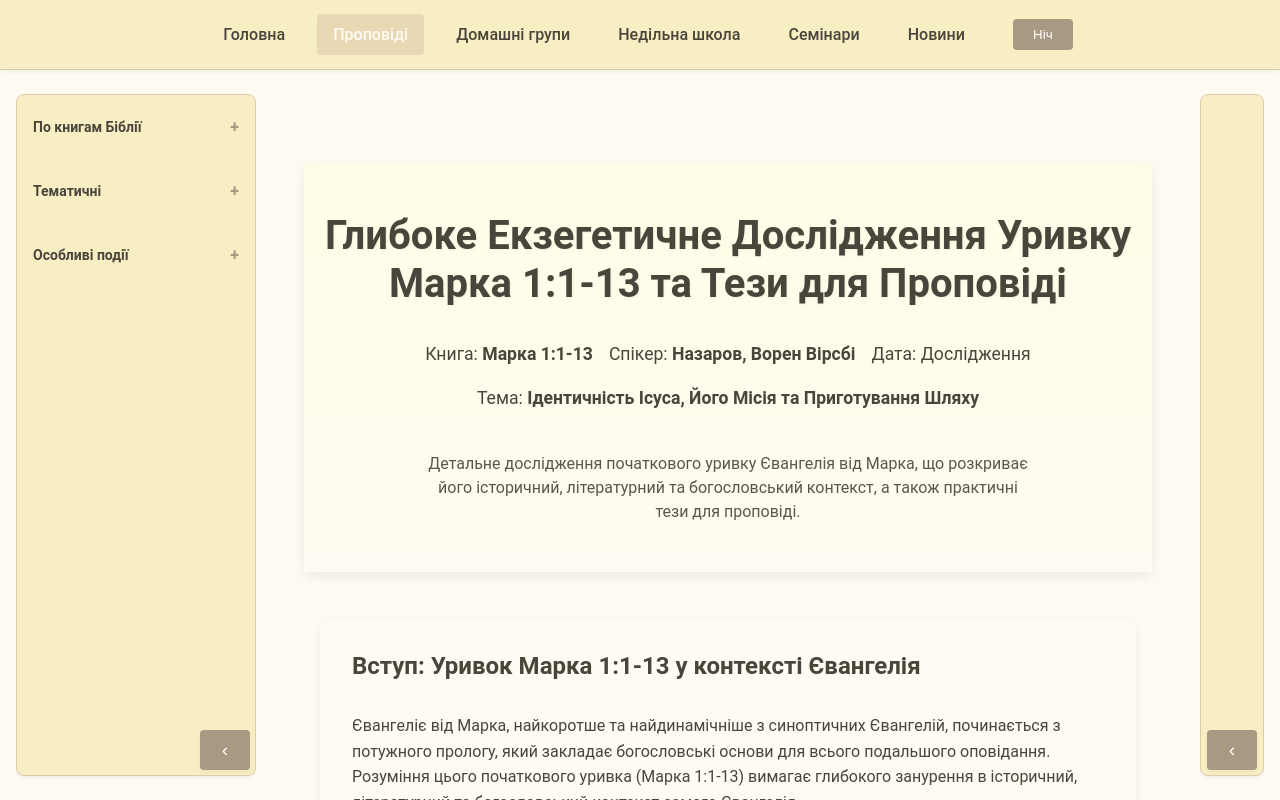
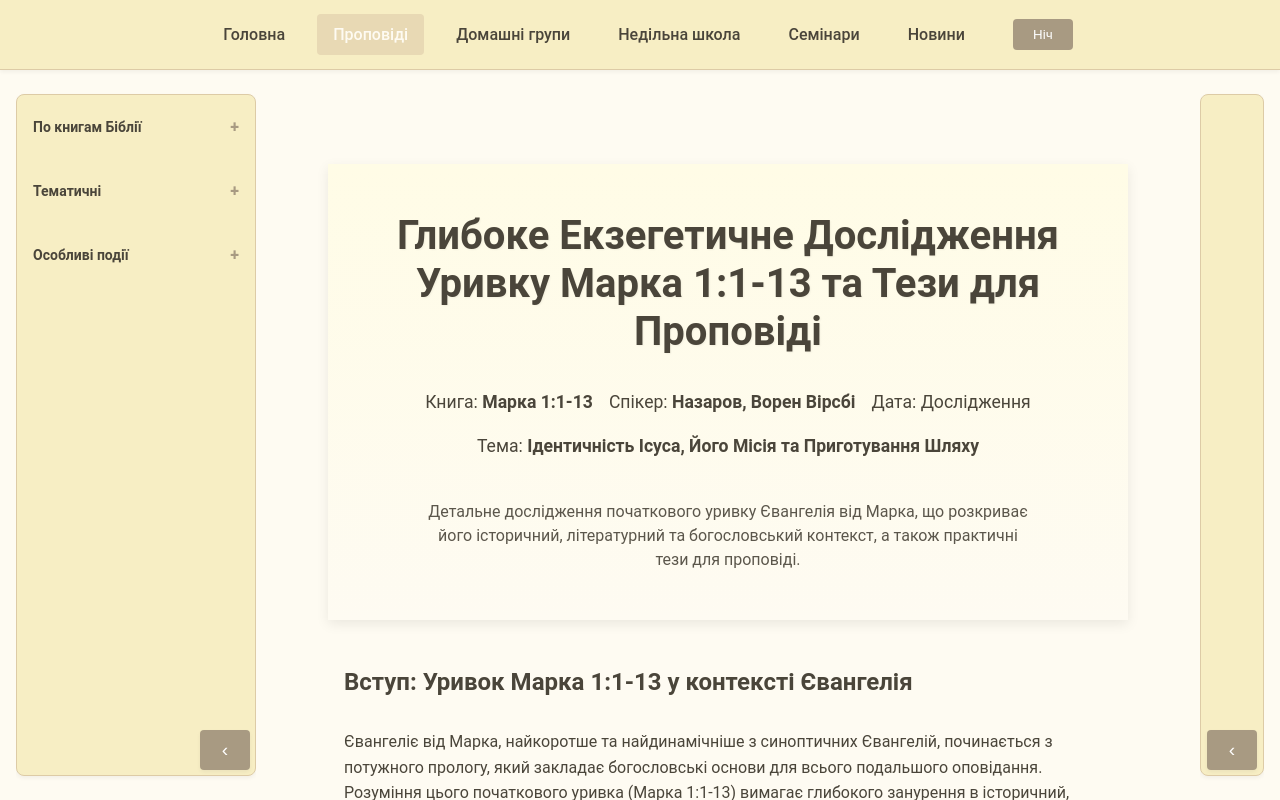
Before and after one commit to AntOn2415/grow-in-life, a React (Create React App) app: page /grow-in-life/sermons in a window 1280 px wide. Built offline with nearby package versions, Linux system fonts and the light colour scheme.

Commit message:
править секціі

```diff
--- a/src/components/Common/Card/Card.styled.jsx
+++ b/src/components/Common/Card/Card.styled.jsx
@@ -2,16 +2,9 @@
 import styled from "styled-components";
 
 export const StyledCard = styled.section`
-  background-color: ${({ theme }) => theme.colors.background}; // ОНОВЛЕНО: Використано theme.colors
-  border-radius: ${({ theme }) => theme.borderRadius.large}; // ОНОВЛЕНО: Використано borderRadius
-  box-shadow: ${({ theme }) => theme.shadows.medium}; // ОНОВЛЕНО: Використано shadows
-  padding: ${({ theme }) => theme.spacing.large}; // ОНОВЛЕНО: Використано spacing
   margin-bottom: ${({ theme }) => theme.spacing.large}; // ОНОВЛЕНО: Використано spacing
 
-  transition: background-color 0.25s ease-in-out, box-shadow 0.25s ease-in-out;
-
   ${({ theme }) => theme.media.down("md")`
-    padding: ${({ theme }) => theme.spacing.medium};
     margin-bottom: ${({ theme }) => theme.spacing.medium};
   `}
 `;
--- a/src/components/Common/SectionHeading/SectionHeading.styled.jsx
+++ b/src/components/Common/SectionHeading/SectionHeading.styled.jsx
@@ -23,7 +23,6 @@ export const StyledHeading = styled.h3`
   margin-bottom: ${({ theme }) => theme.spacing.large}; // ОНОВЛЕНО: Використано theme.spacing
   line-height: 1.2;
   transition: color 0.25s ease-in-out;
-
   ${props =>
     props.size === "default" &&
     `
--- a/src/components/HomeGroups/HomeGroups.styled.jsx
+++ b/src/components/HomeGroups/HomeGroups.styled.jsx
@@ -4,10 +4,7 @@ import styled from "styled-components";
 // Контейнер для головного блоку HomeGroups
 export const HomeGroupsContainer = styled.div`
   margin: 0;
-  //padding: ${({ theme }) => theme.spacing.medium}; // ОНОВЛЕНО: Використано theme.spacing
-  background-color: ${({ theme }) => theme.colors.background}; // ОНОВЛЕНО: Використано theme.colors
-  border-radius: ${({ theme }) => theme.borderRadius.medium};
-  box-shadow: ${({ theme }) => theme.shadows.small};
+  background-color: ${({ theme }) => theme.colors.background};
   transition: background-color 0.25s ease-in-out;
 `;
 
--- a/src/components/Layout/Layout.jsx
+++ b/src/components/Layout/Layout.jsx
@@ -182,6 +182,7 @@ const Layout = () => {
           </LeftSidebarContainer>
         )}
         <Main
+          sidebarCollapsed={leftSidebarCollapsed}
           rightSidebarExpanded={rightSidebarExpanded}
           navHeight={navHeight}
           isRightSidebarSplit={isRightSidebarSplit}
--- a/src/components/Layout/Layout.styled.jsx
+++ b/src/components/Layout/Layout.styled.jsx
@@ -17,11 +17,9 @@ const shouldForwardProp = prop =>
     "isOpen",
   ].includes(prop);
 
-// ОНОВЛЕНО: Замість min-height використовуємо height: 100vh
-// та дозволяємо прокручування на цьому рівні.
 export const Wrapper = styled.div`
   height: 100vh;
-  overflow-y: auto; // <-- ТЕПЕР ПРОКРУЧУВАННЯ ТУТ!
+  overflow-y: auto;
   background: ${({ theme }) => theme.colors.background};
   color: ${({ theme }) => theme.colors.color};
   transition: background 0.25s ease-in-out, color 0.25s ease-in-out;
@@ -48,26 +46,48 @@ export const ContentGrid = styled.div.withConfig({ shouldForwardProp })`
     grid-template-columns: 1fr;
     grid-template-rows: 1fr;
     min-height: calc(100vh - 100px);
-    overflow: hidden; // <-- ЗАЛИШАЄМО ЦЕ ТУТ, ЩОБ ЗАПОБІГТИ СТРИБКАМ
+    overflow: hidden;
     transition: none;
   `}
 `;
 
 export const Main = styled.main.withConfig({ shouldForwardProp })`
-  box-sizing: border-box;
   grid-column: 2;
   grid-row: 1;
   overflow-y: auto;
-  padding: ${({ theme }) => theme.spacing.medium};
   padding-top: ${({ navHeight }) => navHeight}px;
   transition: padding 0.2s ease-in-out, background 0.25s ease-in-out;
+
+  /* Базові стилі для десктопу, які будуть перевизначатися */
+  padding-left: ${({ theme, sidebarCollapsed, rightSidebarExpanded }) =>
+    sidebarCollapsed && !rightSidebarExpanded ? "15%" : theme.spacing.xlarge};
+  padding-right: ${({ theme, sidebarCollapsed, rightSidebarExpanded }) =>
+    sidebarCollapsed && !rightSidebarExpanded ? "15%" : theme.spacing.xlarge};
+
+  /* Медіазапити в порядку "від більшого до меншого" */
+  ${({ theme }) => theme.media.down("lg")`
+    padding-left: ${theme.spacing.large};
+    padding-right: ${theme.spacing.large};
+  `}
 
   ${({ theme }) => theme.media.down("md")`
     grid-column: 1;
     grid-row: 1;
-    padding: ${({ theme }) => theme.spacing.small};
+    padding-left: ${theme.spacing.medium};
+    padding-right: ${theme.spacing.medium};
     padding-top: 50px;
     transition: none;
+  `}
+
+  ${({ theme }) => theme.media.down("sm")`
+    padding-left: ${theme.spacing.small};
+    padding-right: ${theme.spacing.small};
+    padding-bottom: 50px;
+  `}
+
+  ${({ theme }) => theme.media.down("xs")`
+    padding-left: ${theme.spacing.xsmall};
+    padding-right: ${theme.spacing.xsmall};
   `}
 `;
 
--- a/src/components/SpecificContentDisplays/HomeGroupLessonDisplay/HomeGroupLessonDisplay.styled.jsx
+++ b/src/components/SpecificContentDisplays/HomeGroupLessonDisplay/HomeGroupLessonDisplay.styled.jsx
@@ -6,13 +6,8 @@ export const HomeGroupLessonDisplayContainer = styled.div`
   display: flex;
   flex-direction: column;
   align-items: center;
-  max-width: 1200px;
+  //max-width: 1200px;
   margin: 0 auto;
-  padding: ${({ theme }) => theme.spacing.medium};
-  // Медіа-запит для мобільних пристроїв
-  ${({ theme }) => theme.media.down("sm")`
-    padding: ${({ theme }) => theme.spacing.small};
-  `}
 `;
 
 // Обгортка для заголовка та мета-інформації уроку
@@ -42,7 +37,7 @@ export const HomeGroupLessonTextWrapper = styled.div`
   line-height: 1.8;
   font-size: ${({ theme }) => theme.fontSizes.medium};
   color: ${({ theme }) => theme.colors.color};
-  transition: color 0.25s ease-in-out; // ДОДАНО: Перехід для основного кольору тексту
+  transition: color 0.25s ease-in-out;
 
   // Медіа-запит для мобільних пристроїв, щоб трохи зменшити шрифт
   ${({ theme }) => theme.media.down("sm")`
```
